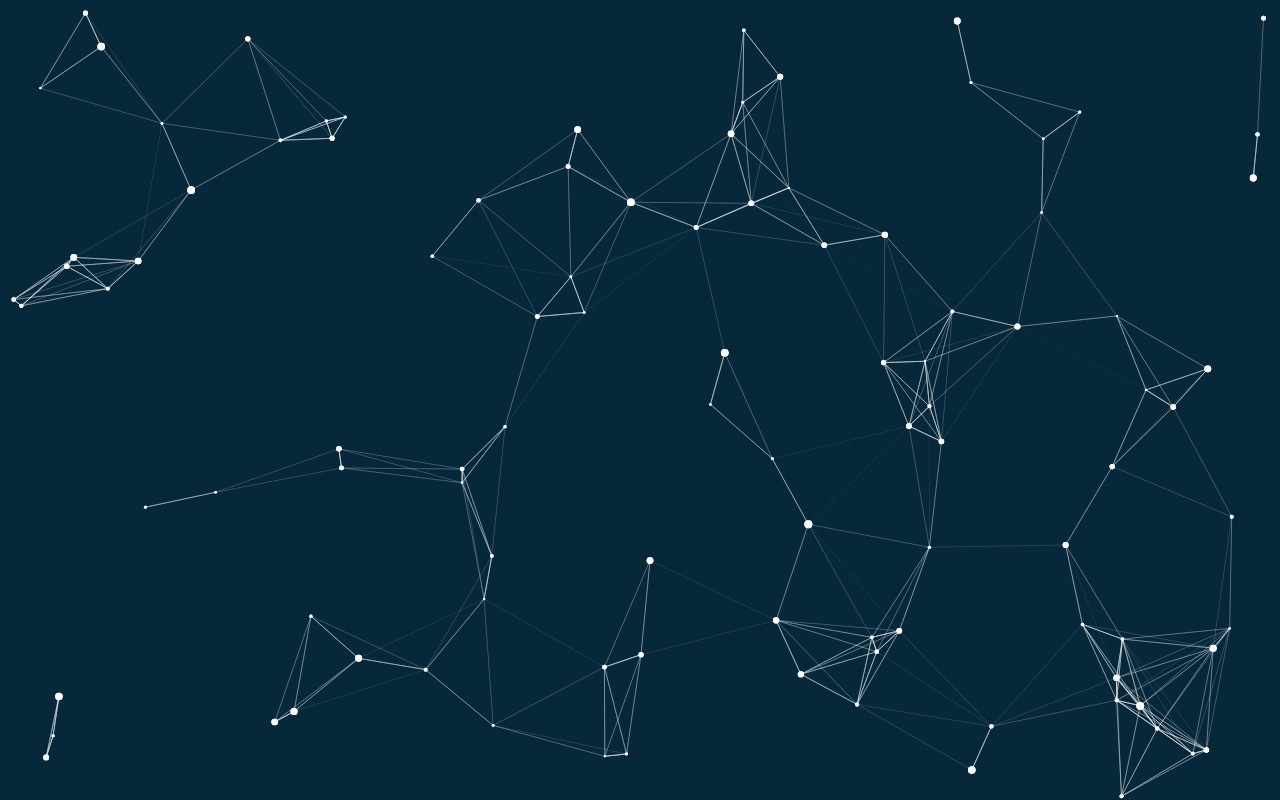
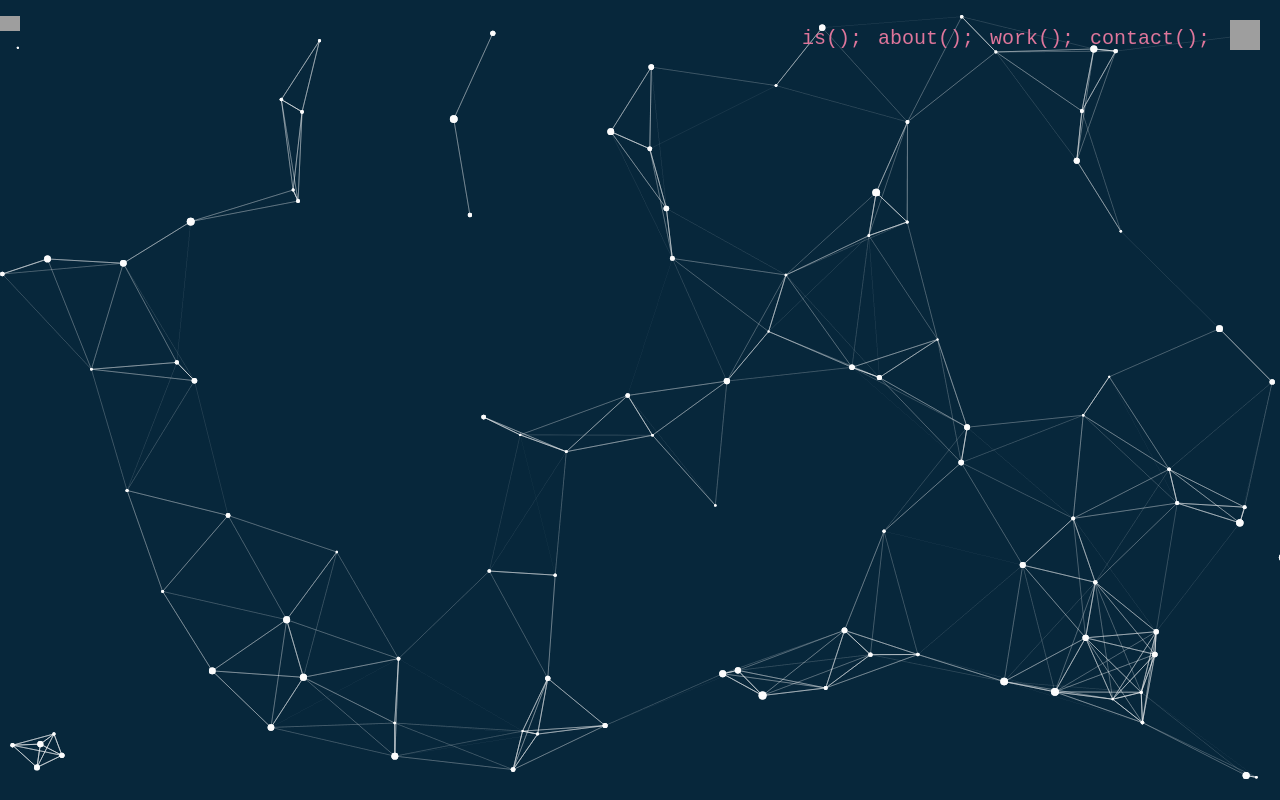
Before and after one commit to Jirayut-l/PortfolioByReact, a React (Create React App) app: page / in a window 1280 px wide. Built offline with nearby package versions, Linux system fonts and the light colour scheme; grey boxes are pictures that could not be loaded.

Commit message:
add component in head

```diff
--- a/src/common/theme.ts
+++ b/src/common/theme.ts
@@ -31,7 +31,7 @@ export const theme = createTheme({
         },
         MuiDrawer: {
             paper: {
-                backgroundColor: '#0000005e',
+                backgroundColor: 'rgba(0,0,0,0.81)',
             },
         },
         MuiBackdrop: {
--- a/src/components/Header.tsx
+++ b/src/components/Header.tsx
@@ -1,14 +1,47 @@
-import {makeStyles} from '@material-ui/core';
+import {Box, Drawer, Hidden, IconButton, Link, makeStyles} from '@material-ui/core';
 import header from '../theme/header';
 import Particles from 'react-tsparticles';
 import particlesParams from '../theme/particles-background';
+import {useState} from 'react';
+import MenuIcon from '@material-ui/icons/Menu';
 
 const useStyles = makeStyles(header);
 const Header = () => {
+    const menus = ['is', 'about', 'work', 'contact'];
     const classes = useStyles();
+    const [drawerState, setDrawerState] = useState(false);
+    const Menus = () => {
+        return (
+            <>
+                {menus.map((key, index) => (
+                    <Link key={`link-${index}`} className={classes.link}>
+                        {`${key}();`}
+                    </Link>
+                ))}
+                <IconButton className={classes.githubButton}>
+                    <img alt="github" src={`${process.env.PUBLIC_URL}/images/githubLogo.png`} style={{width: '30px', height: '30px'}}/>
+                </IconButton>
+            </>
+        )
+    };
     return (
         <>
-            <Particles className={classes.particles} params={particlesParams} />
+            <Particles className={classes.particles} params={particlesParams}/>
+            <Box position="fixed" width="100%" display="flex" justifyContent="flex-end" p={1} zIndex={1}>
+                <Hidden smUp>
+                    {drawerState && (
+                        <Drawer anchor="right" open={drawerState} onClose={() => setDrawerState(false)}>
+                            <Menus/>
+                        </Drawer>
+                    )}
+                    <IconButton className={classes.button} onClick={() => setDrawerState(true)}>
+                        <MenuIcon/>
+                    </IconButton>
+                </Hidden>
+                <Hidden xsDown>
+                    <Menus/>
+                </Hidden>
+            </Box>
         </>
     )
 };
--- a/src/screens/SinglePage.tsx
+++ b/src/screens/SinglePage.tsx
@@ -1,9 +1,16 @@
 import Header from '../components/Header';
+import {Box, makeStyles} from '@material-ui/core';
+import singlePage from '../theme/singlepage';
 
+const useStyles = makeStyles(singlePage);
 const SinglePage = () => {
+    const classes = useStyles();
   return(
       <>
           <Header/>
+          <Box position='fixed' py={2} height='100vh' width='20px'>
+              <div className={classes.line} />
+          </Box>
       </>
   )
 }
--- /dev/null
+++ b/src/theme/singlepage.ts
@@ -0,0 +1,11 @@
+import {createStyles} from '@material-ui/core';
+
+const componentStyles = () => createStyles({
+    line: {
+        height: '100%',
+        background: `url(${process.env.PUBLIC_URL}/images/line.png)`,
+        backgroundSize: 'contain',
+        backgroundRepeat: 'no-repeat',
+    }
+});
+export default componentStyles;
```
